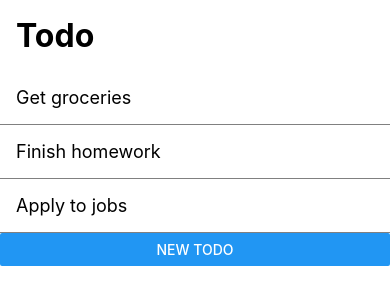
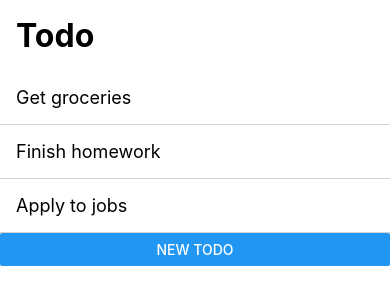
Before and after one commit to norbusonam/react-native-todo, a React Native app: screen / in a window 390 px wide. Shown: the top 304 px of the page. Built offline with nearby package versions, Linux system fonts and the light colour scheme.

Commit message:
changed border color

```diff
--- a/componenets/TodoListItem.tsx
+++ b/componenets/TodoListItem.tsx
@@ -19,7 +19,7 @@ const styles = StyleSheet.create({
     paddingHorizontal: 16,
     paddingVertical: 16,
     borderBottomWidth: 1,
-    borderColor: 'gray'
+    borderColor: 'lightgray'
   },
   todoText: {
     fontSize: 18
```
